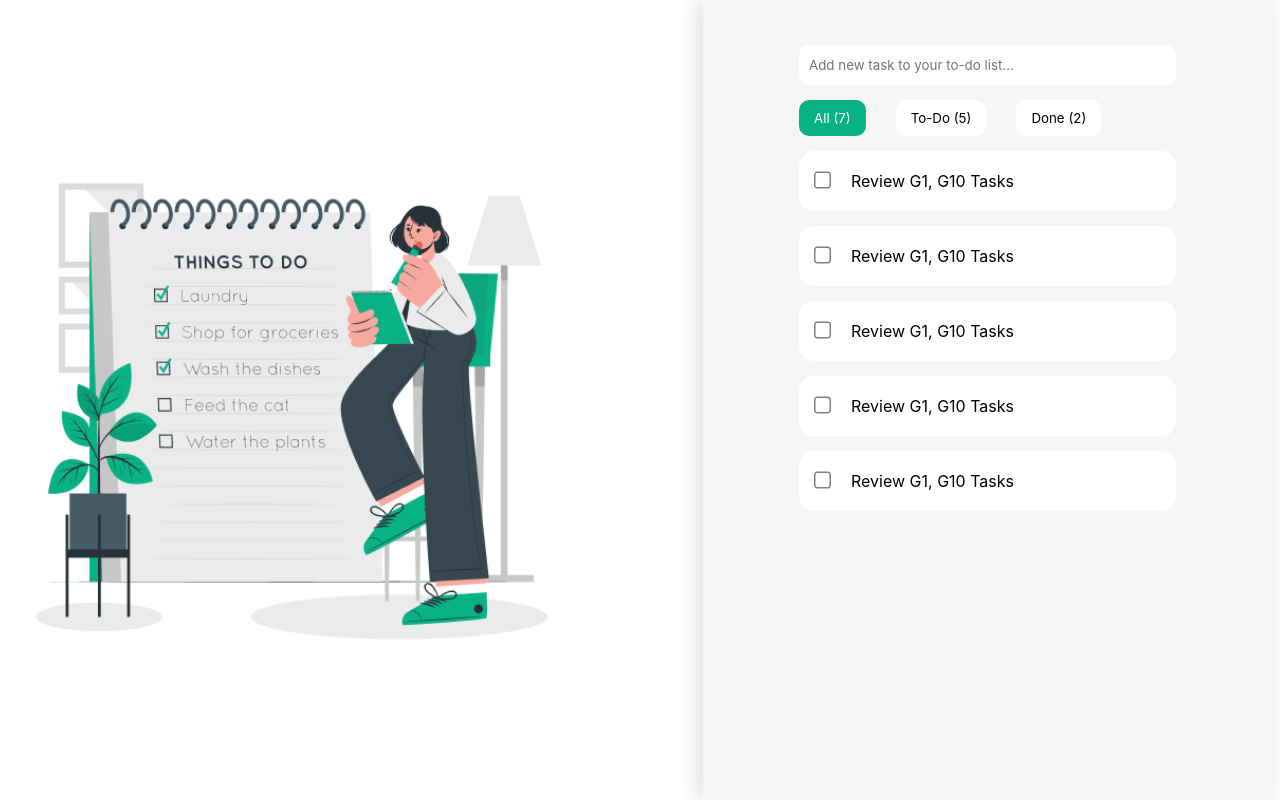
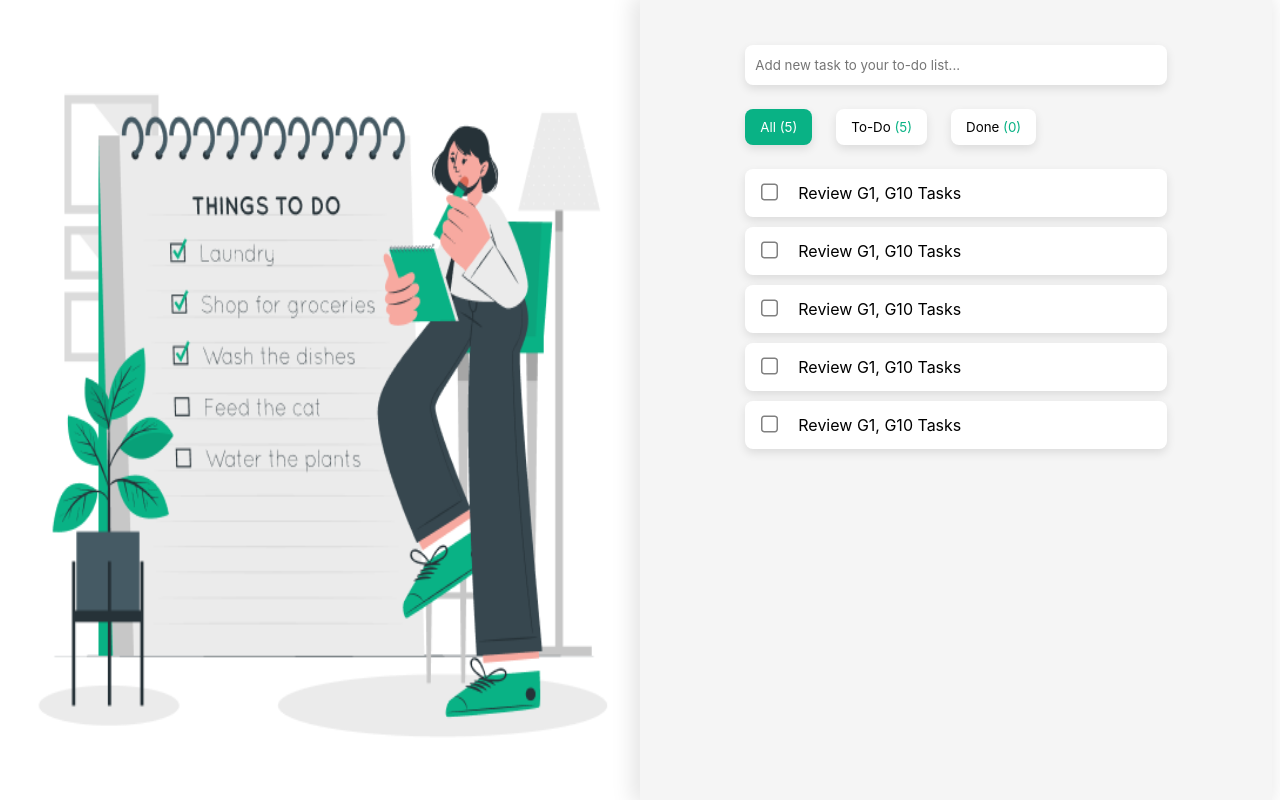
Before and after one commit to mariamalaa666/todo-app2, a plain HTML site: page index.html in a window 1280 px wide. Drawn offline with Linux system fonts and the light colour scheme.

Commit message:
finish-todo-app2

```diff
--- a/css/style.css
+++ b/css/style.css
@@ -20,13 +20,19 @@ section{
     justify-content: space-between;
 }
 #input-todo-list{
-    border-radius: 10px;
     background: #FFF;
     border: none;
     width: 100%;
     height: 40px;
     padding: 0 10px;
     width: 100%;
+    outline: none;
+    border-radius: 8px;
+    box-shadow: 0px 4px 10px 0px rgba(0, 0, 0, 0.10);
+    margin-bottom: 24px;
+}
+#input-todo-list:focus{
+    border: 1px solid #09B285;
 }
 #form-todo{
     width: 100%;
@@ -34,20 +40,25 @@ section{
 #add-task{
     display: none;
     border: none;
+    border-radius: 8px;
 }
 li{
     list-style: none;
-    padding: 15px;
+    height: 48px;
+    padding: 0px 16px;
     display: flex;
     justify-content: space-between;
     align-items: center;
-    border-radius: 15px;
     background: #FFF;
-    margin-bottom: 15px;
     width: 100%;
+    border-radius: 8px;
+    box-shadow: 0px 4px 10px 0px rgba(0, 0, 0, 0.10);
 }
 #todo-list{
     width: 100%;
+    display: flex;
+    flex-direction: column;
+    gap: 10px;
 }
 .div-flex{
     display: flex;
@@ -69,30 +80,36 @@ li{
 .div-buttons{
     display: flex;
     align-items: center;
-    gap: 30px;
-    margin: 15px 0;
+    gap: 24px;
+    margin-bottom: 24px;
     width: 100%;
 }
 #all{
     background: #FFF;
-    border-radius: 10px;
     border: none;
     text-align: center;
     padding: 10px 15px;
+    border-radius: 8px;
+    box-shadow: 0px 4px 10px 0px rgba(0, 0, 0, 0.10);
 }
 #to-do{
     background: #FFF;
-    border-radius: 10px;
     border: none;
     text-align: center;
     padding: 10px 15px;
+    border-radius: 8px;
+    box-shadow: 0px 4px 10px 0px rgba(0, 0, 0, 0.10);
 }
 #done{
     background: #FFF;
-    border-radius: 10px;
+    border-radius: 8px;
     border: none;
     text-align: center;
     padding: 10px 15px;
+    box-shadow: 0px 4px 10px 0px rgba(0, 0, 0, 0.10);
+}
+.div-buttons span{
+    color: #09B285;
 }
 .delete-btn{
     opacity: 0;
@@ -105,13 +122,17 @@ li:hover .delete-btn{
     opacity: 1;
 }
 .div-1{
-    width: 45%;
+    width: 50%;
     display: flex;
     align-items: center;
     justify-content: center;
+    height: 100vh;
+}
+.img-div-1{
+    height: 100%;
 }
 .div-2{
-    width: 45%;
+    width: 50%;
     background: #F5F5F5;
     box-shadow: -4px 0px 20px 4px rgba(0, 0, 0, 0.10);
     height: 100vh;
@@ -153,6 +174,15 @@ span{
     color: #FFF;
     background-color: #09B285;
 }
+.div-buttons #done.active span{
+    color: #FFF;
+}
+.div-buttons #all.active span{
+    color: #FFF;
+}
+.div-buttons #to-do.active span{
+    color: #FFF;
+}
 .hide{
     display: none;
 }
--- a/index.html
+++ b/index.html
@@ -24,15 +24,15 @@
                     <div class="div-buttons">
                       <button class="active" type="submit" id="all">
                          All
-                         <span class="span-number">(7)</span>
+                         <span id="span-number-all">(0)</span>
                       </button>
                       <button type="submit" id="to-do">
                          To-Do
-                         <span class="span-number">(5)</span>
+                         <span id="span-number-todo">(0)</span>
                       </button>
                       <button type="submit" id="done">
                          Done
-                         <span class="span-number">(2)</span>
+                         <span id="span-number-done">(0)</span>
                       </button>
                     </div>
                     <ul id="todo-list">
--- a/js/app.js
+++ b/js/app.js
@@ -4,21 +4,28 @@ const inputTodoList = document.getElementById("input-todo-list");
 const allBtn = document.getElementById("all");
 const toDoBtn = document.getElementById("to-do");
 const doneBtn = document.getElementById("done");
-const items = document.querySelectorAll("#todo-list li");
+let items = document.querySelectorAll("#todo-list li");
+const spanAll = document.getElementById("span-number-all");
+const spanTodo = document.getElementById("span-number-todo");
+const spanDone = document.getElementById("span-number-done");
+let itemsChecked = document.querySelectorAll("#todo-list li.checked");
+const ul = document.getElementById("todo-list");
+
 todoList.addEventListener("click" , todoFunction);
 function todoFunction (e) {
     console.log(e.target.nodeName);
     if (e.target.nodeName === "LI") {
         e.target.classList.toggle("checked");
-
+        countNumber();
     }
     if (e.target.nodeName === "BUTTON"){
         todoList.removeChild(e.target.parentElement);
+        countNumber();
     }
 }
 
-formTodo.addEventListener("submit" , FormTodoFuntian);
-function FormTodoFuntian (event) {
+formTodo.addEventListener("submit" , addFuntian);
+function addFuntian (event) {
     event.preventDefault ();
     const listItem = document.createElement("li");
     listItem.innerHTML = `
@@ -38,6 +45,7 @@ function FormTodoFuntian (event) {
     return;
   }
   todoList.appendChild(listItem);
+  countNumber();
 }
 
 toDoBtn.addEventListener("click" , todoBtnFunction);
@@ -84,3 +92,21 @@ function allBtnFunction (){
     allBtn.classList.add("active");
     doneBtn.classList.remove("active");
 }
+
+function countNumber () {
+    items = document.querySelectorAll("#todo-list li");
+    let allCount = items.length;
+    let todoCount = 0;
+    let doneCount = 0;
+    for (let elementsChecked of items) {
+        if (elementsChecked.classList.contains("checked")){
+            doneCount++;
+        } else{
+            todoCount-=-1;
+        }
+    }
+    spanTodo.innerHTML = `(${todoCount})`;
+    spanDone.innerHTML = `(${doneCount})`;
+    spanAll.innerHTML = `(${allCount})`;
+}
+countNumber();
```
